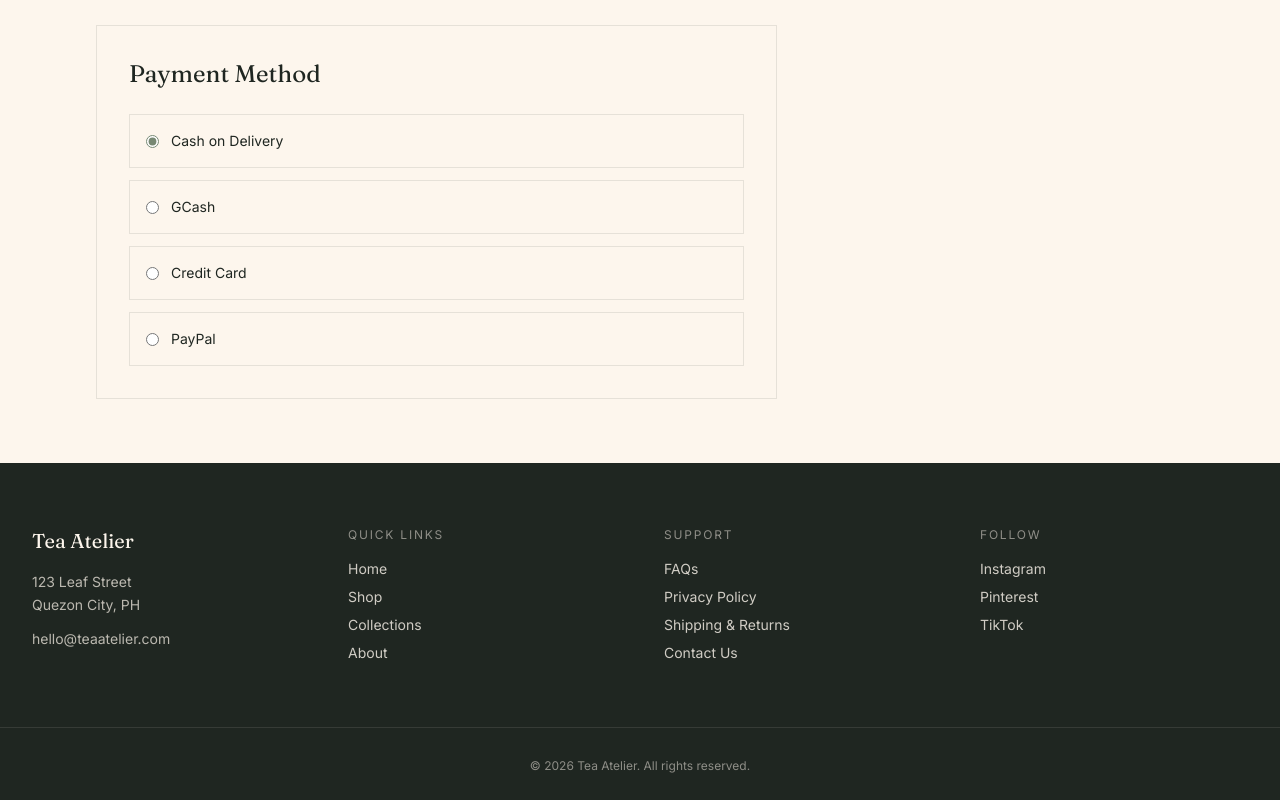
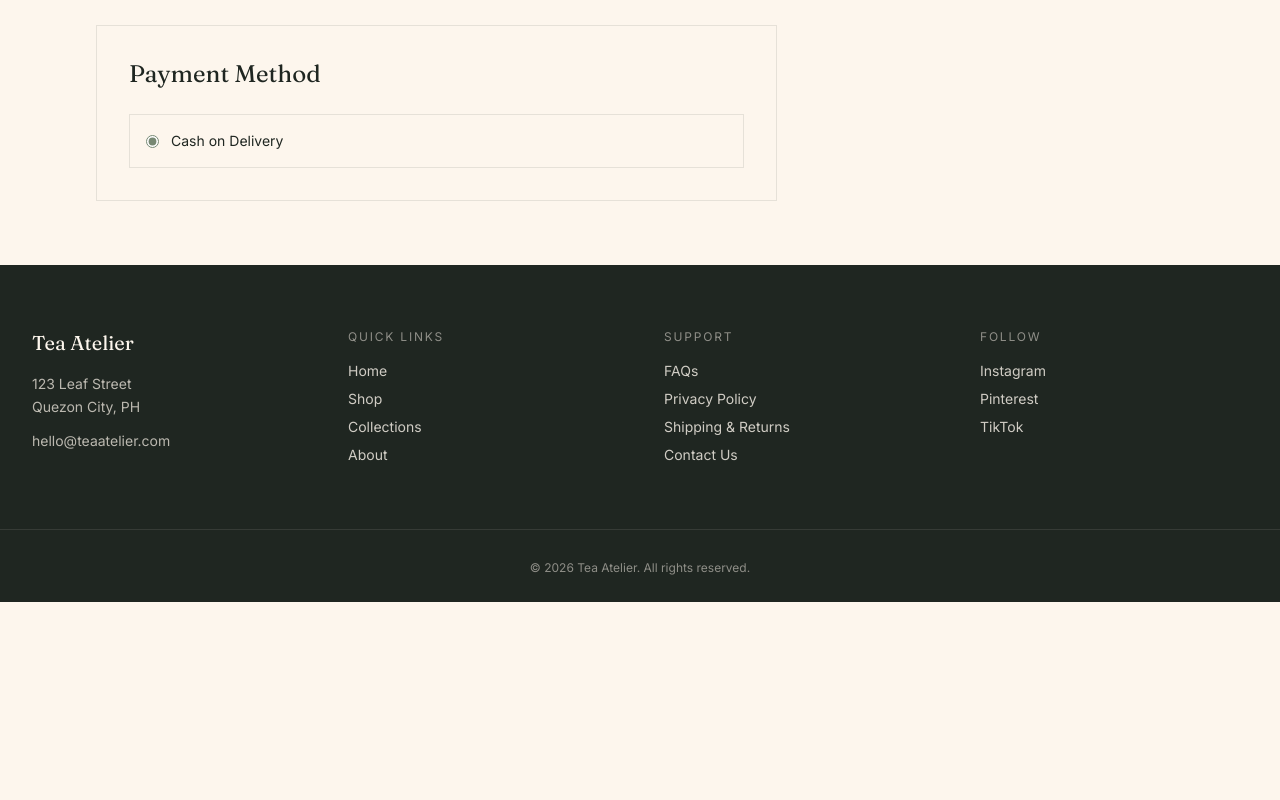
Before and after one commit to julliyuuuh/tea-atelier, a Next.js app: page /checkout in a window 1280 px wide. Shown: the part 998-1798 px from the top of the page. After the commit the page ends 1600 px from the top, so only its background shows below. Built offline with nearby package versions, Linux system fonts and the light colour scheme.

Commit message:
Update page.tsx

```diff
--- a/app/checkout/page.tsx
+++ b/app/checkout/page.tsx
@@ -249,43 +249,6 @@ export default function CheckoutPage() {
                     Cash on Delivery
                   </span>
                 </label>
-                <label className="flex items-center gap-3 border border-charcoal/10 p-4 cursor-pointer">
-                  <input
-                    type="radio"
-                    name="payment"
-                    value="gcash"
-                    checked={paymentMethod === "gcash"}
-                    onChange={() => setPaymentMethod("gcash")}
-                    className="accent-sage"
-                  />
-                  <span className="font-body text-sm text-charcoal">GCash</span>
-                </label>
-                <label className="flex items-center gap-3 border border-charcoal/10 p-4 cursor-pointer">
-                  <input
-                    type="radio"
-                    name="payment"
-                    value="credit"
-                    checked={paymentMethod === "credit"}
-                    onChange={() => setPaymentMethod("credit")}
-                    className="accent-sage"
-                  />
-                  <span className="font-body text-sm text-charcoal">
-                    Credit Card
-                  </span>
-                </label>
-                <label className="flex items-center gap-3 border border-charcoal/10 p-4 cursor-pointer">
-                  <input
-                    type="radio"
-                    name="payment"
-                    value="paypal"
-                    checked={paymentMethod === "paypal"}
-                    onChange={() => setPaymentMethod("paypal")}
-                    className="accent-sage"
-                  />
-                  <span className="font-body text-sm text-charcoal">
-                    PayPal
-                  </span>
-                </label>
               </div>
             </div>
           </form>
```
